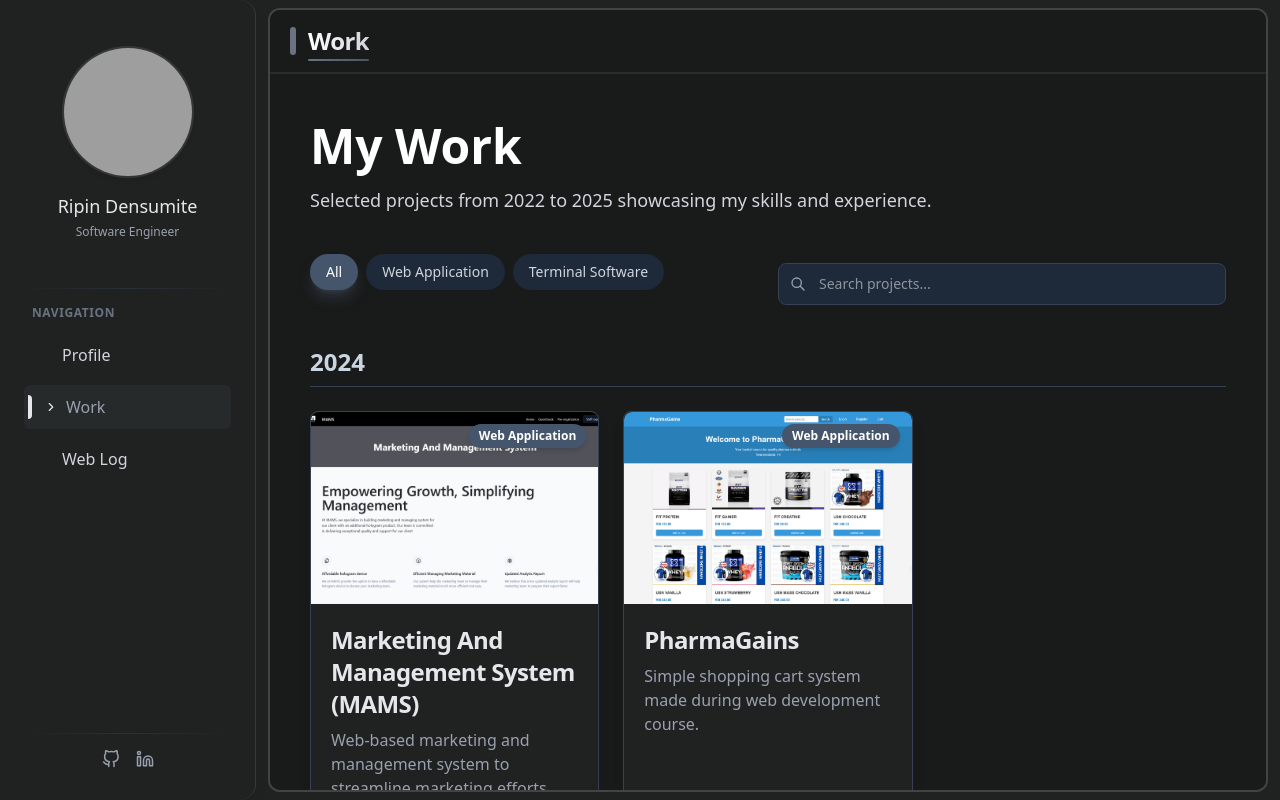
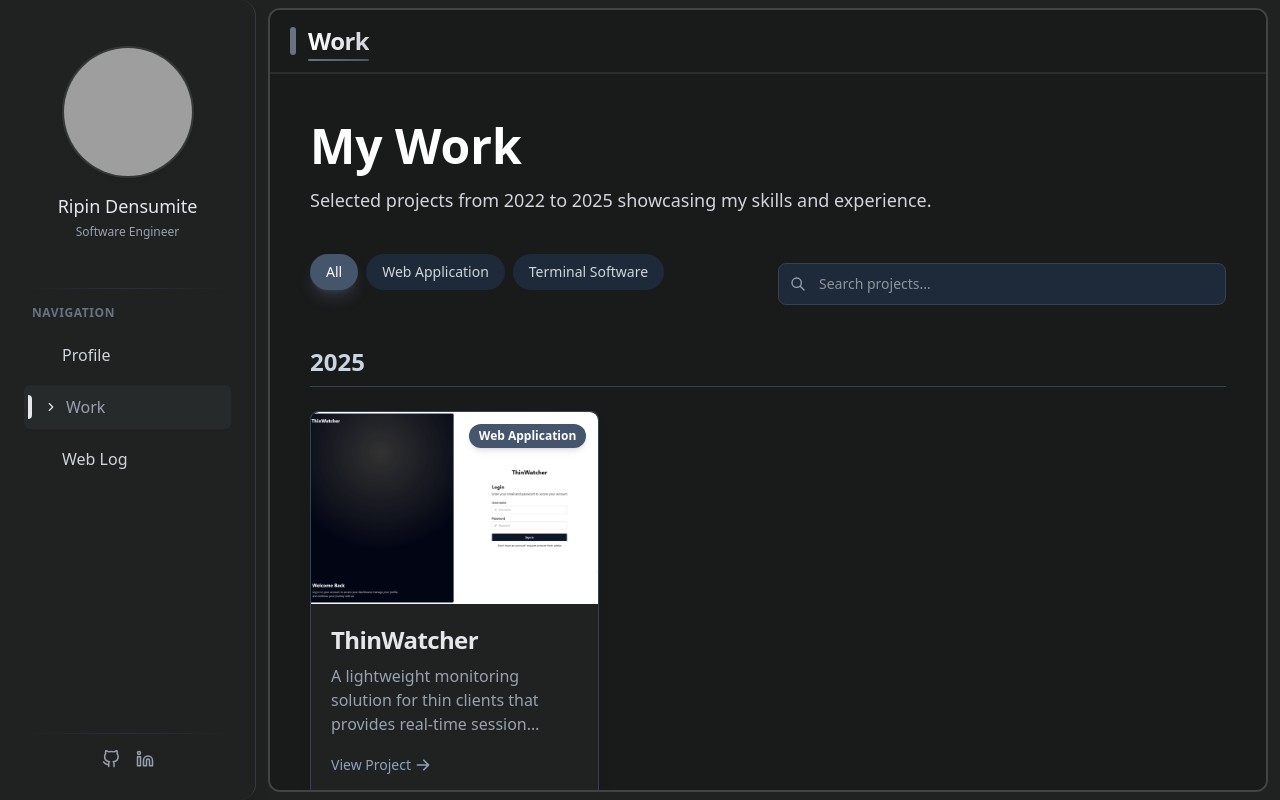
Before and after one commit to RipinDensumite/ripindensumite.github.io, a React (Vite) app: page /#/work in a window 1280 px wide. Built offline with nearby package versions, Linux system fonts and the light colour scheme; grey boxes are pictures that could not be loaded.

Commit message:
feat: add thinwatcher

```diff
--- a/src/data/works.ts
+++ b/src/data/works.ts
@@ -20,8 +20,7 @@ export const projects: ProjectType[] = [
       "Web-based marketing and management system to streamline marketing efforts.",
     fullDescription:
       "A comprehensive web-based marketing and management system designed to streamline marketing efforts for staff, enhancing their ability to attract visitors and access materials efficiently. The system includes user authentication, role-based access control, and a dashboard for monitoring marketing metrics.",
-    imgSrc:
-      "/work/mams.png",
+    imgSrc: "/work/mams.png",
     link: "https://mams.site/",
     github: "",
     category: "Web Application",
@@ -35,8 +34,7 @@ export const projects: ProjectType[] = [
       "Simple shopping cart system made during web development course.",
     fullDescription:
       "A shopping cart system developed as part of a web development course. Features user authentication, product management, shopping cart functionality, and checkout process. The system allows users to browse products, add them to cart, and complete purchases.",
-    imgSrc:
-      "/work/pharmagains.png",
+    imgSrc: "/work/pharmagains.png",
     link: "",
     github: "https://github.com/RipinDensumite/PharmaGains",
     category: "Web Application",
@@ -50,12 +48,25 @@ export const projects: ProjectType[] = [
       "An interactive quiz application in C featuring user authentication.",
     fullDescription:
       "An interactive quiz application developed in C, featuring user authentication, administrative controls for quiz management, and an automated scoring system. The application allows users to take quizzes on various topics, tracks their scores, and provides feedback on performance.",
-    imgSrc:
-      "/work/kudo-quiz.png",
+    imgSrc: "/work/kudo-quiz.png",
     link: "",
     github: "https://github.com/RipinDensumite/KUDO-QUIZ",
     category: "Terminal Software",
     technologies: ["C", "File I/O", "Data Structures"],
     year: "2022",
   },
+  {
+    id: 4,
+    title: "ThinWatcher",
+    description:
+      "A lightweight monitoring solution for thin clients that provides real-time session tracking and management through a modern web interface.",
+    fullDescription:
+      "ThinWatcher is a comprehensive monitoring solution for thin client environments. Designed for IT administrators, it provides real-time visibility into client sessions, and connection status. The application features a responsive dashboard with session metrics. Built with modern web technologies, ThinWatcher helps organizations efficiently manage their thin client infrastructure with minimal overhead.",
+    imgSrc: "/work/thinwatcher.png",
+    link: "",
+    github: "https://github.com/RipinDensumite/thinwatcher",
+    category: "Web Application",
+    technologies: ["Vite.js", "React", "Tailwind CSS", "Node.js", "Express.js"],
+    year: "2025",
+  },
 ];
```
Also changed, not shown: public/work/thinwatcher.png (added).
